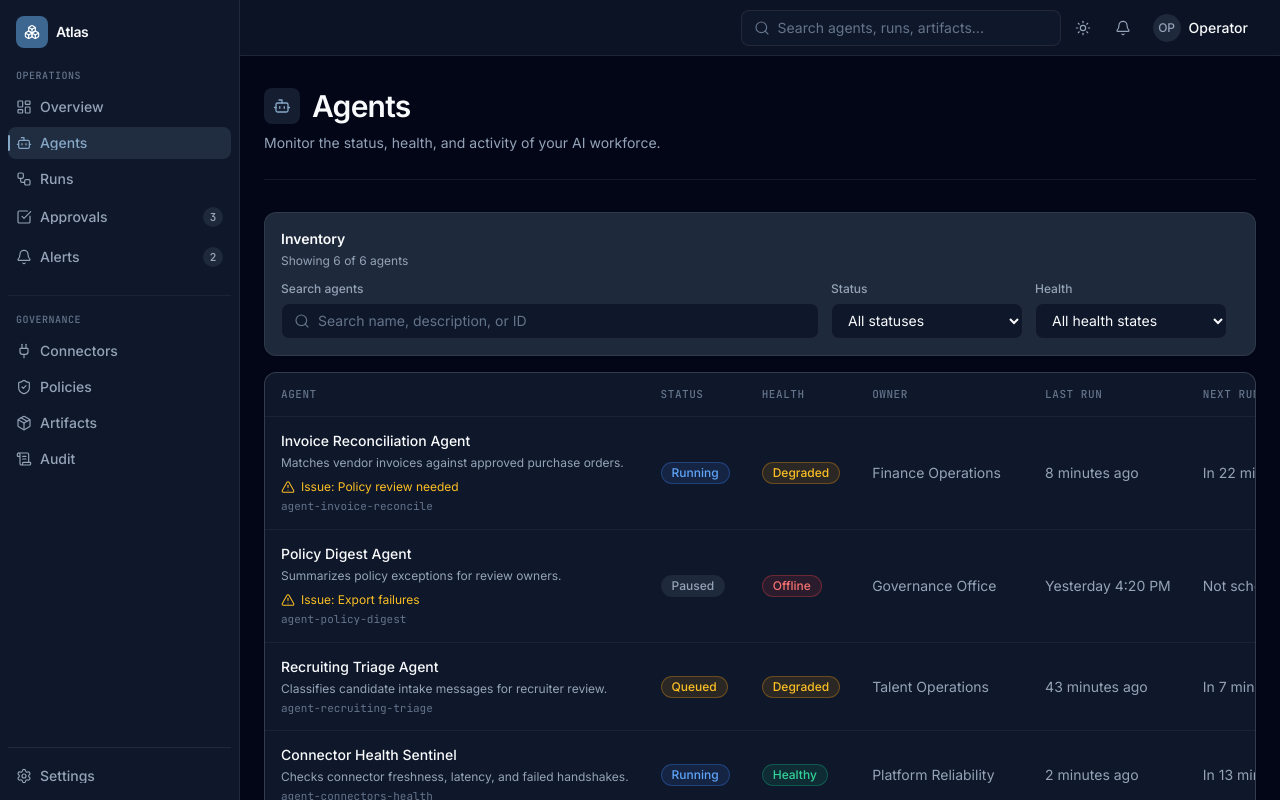
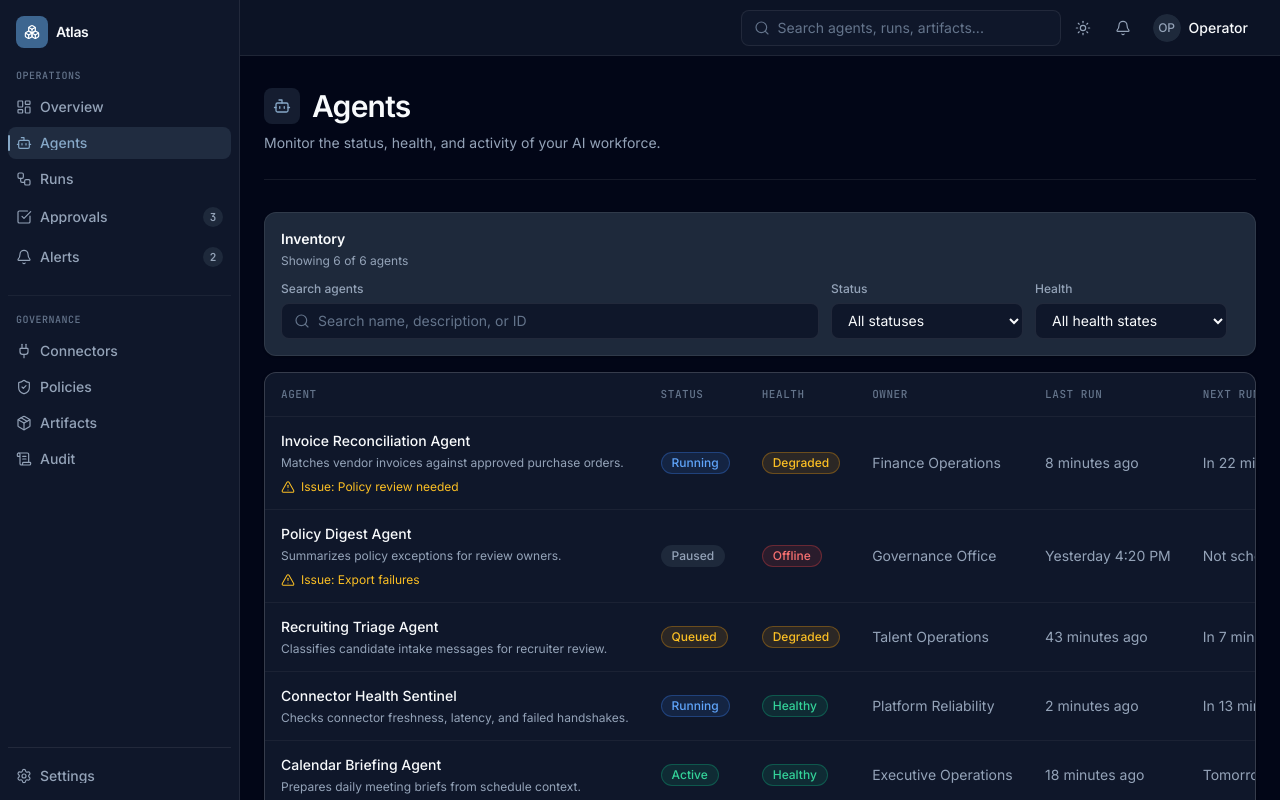
Before and after one commit to vasudevap/agent-control-center, a Next.js app in the folder apps/web/: page /agents in a window 1280 px wide. Shown: the top 800 px of the page. Built offline with nearby package versions, Linux system fonts and the light colour scheme.

Commit message:
Hide technical agent IDs in inventory

```diff
--- a/apps/web/src/app/(shell)/agents/agents-inventory.tsx
+++ b/apps/web/src/app/(shell)/agents/agents-inventory.tsx
@@ -233,7 +233,6 @@ function AgentIdentity({ agent }: { agent: AgentRecord }) {
           <span className="truncate">Issue: {issueLabel}</span>
         </p>
       )}
-      <p className="font-mono text-[11px] text-foreground-tertiary">{agent.id}</p>
     </div>
   );
 }
@@ -294,7 +293,6 @@ function MobileAgentsList({ agents }: { agents: AgentRecord[] }) {
                 <div className="flex items-start justify-between gap-3">
                   <div className="min-w-0">
                     <h2 className="text-sm font-semibold text-foreground">{agent.name}</h2>
-                    <p className="mt-1 font-mono text-[11px] text-foreground-tertiary">{agent.id}</p>
                   </div>
                 </div>
               </div>
```
Also changed, not shown: 8 other files (tests, documents, lock files or other folders).
